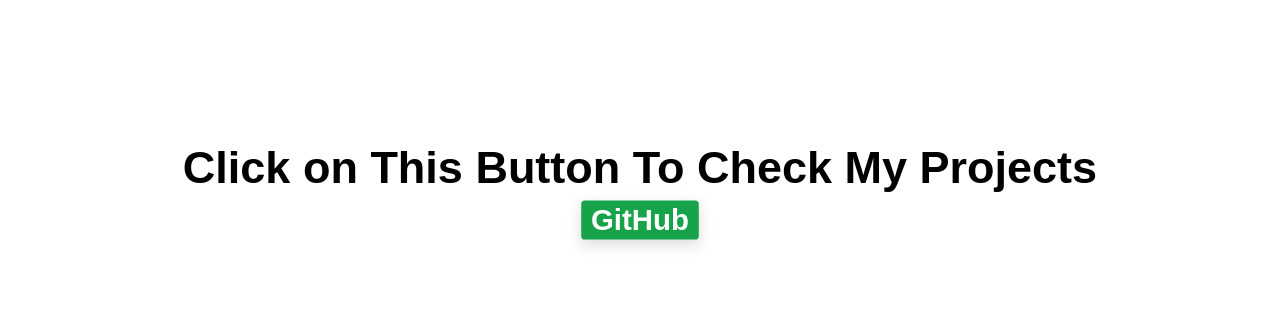
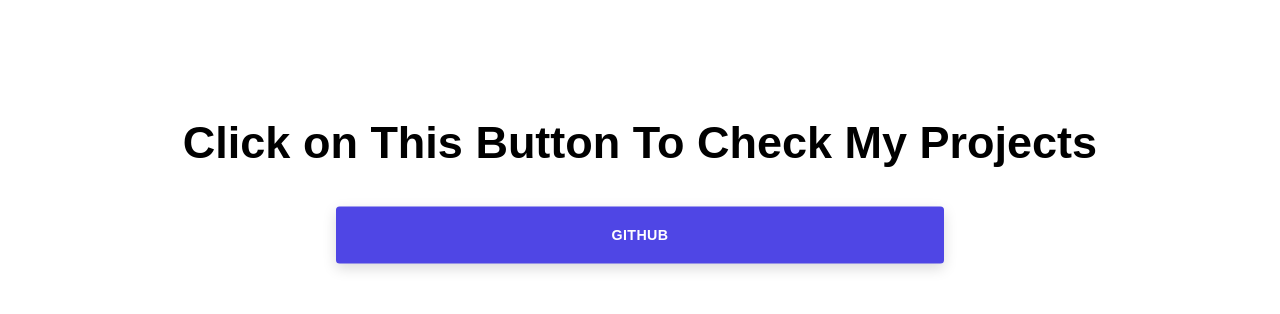
Before and after one commit to akashbhardwaj23/PortFolio, a React (Vite) app: page / in a window 1280 px wide. Shown: the part 1880-2194 px from the top of the page. Built offline with nearby package versions, Linux system fonts and the light colour scheme.

Commit message:
Made some Changes

```diff
--- a/src/components/Project.jsx
+++ b/src/components/Project.jsx
@@ -133,8 +133,9 @@
 function Project(){
   return (
     <div className="md:py-48 px-0 py-32 dark:bg-black h-screen flex flex-col items-center justify-center dark:border-b-2 dark:border-white">
-     <div className="text-7xl font-bold mb-4"> Click on This Button To Check My Projects</div>
-      <button className="bg-green-600 py-2 px-4 text-5xl rounded-md text-white font-semibold" onClick={() => window.location.href="https://github.com/akash23-ai"}>GitHub</button>
+     <div className="text-7xl font-bold mb-16"> Click on This Button To Check My Projects</div>
+      {/* <button className="bg-green-600 py-2 px-4 text-5xl rounded-md text-white font-semibold" onClick={() => window.location.href="https://github.com/akash23-ai"}>GitHub</button> */}
+      <Button children={"GitHub"} onClick = {() => window.location.href = "https://github.com/akash23-ai"} />
     </div>
   )
 }
```
